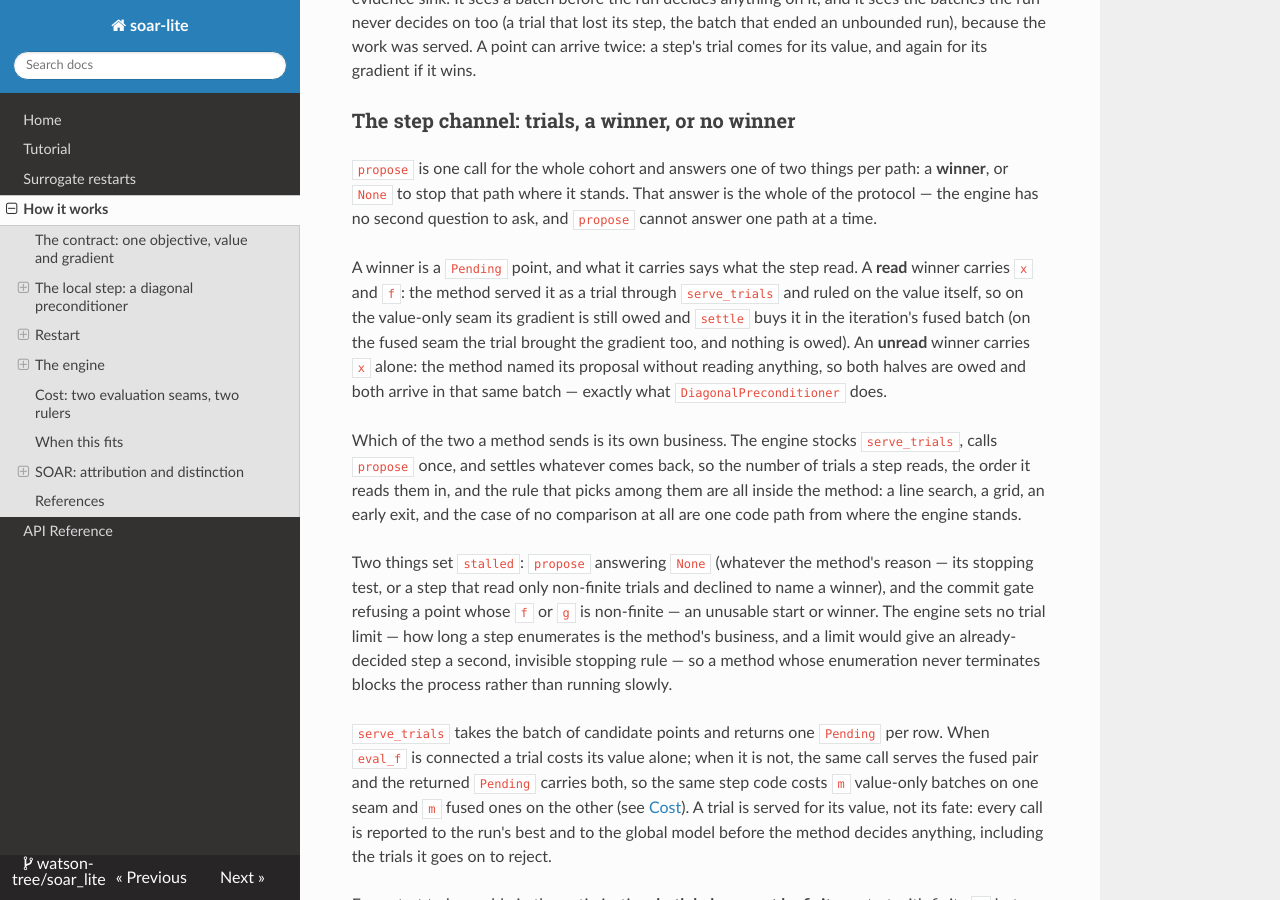
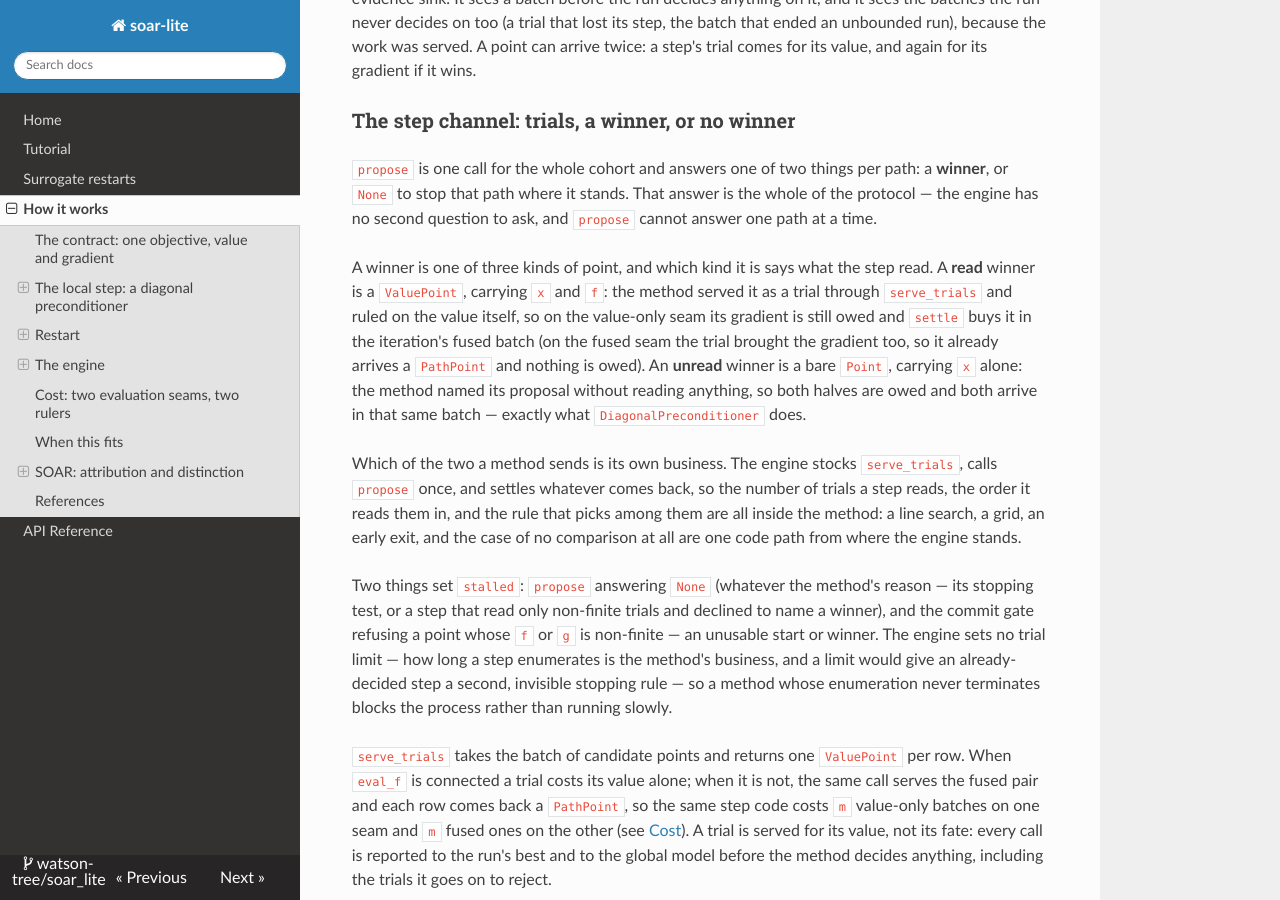
Before and after one commit to watson-tree/soar_lite, an MkDocs documentation site: the page built from docs/explanation/how-it-works.md, in a window 1280 px wide and 900 px high, scrolled down 9787 px. Built offline with MkDocs 1.6.1, drawn with Linux system fonts in a browser that asks for light colours; nearby versions of some CDN libraries.

Commit message:
engine: three kinds of point, and no Pending
A point's halves were optional fields: `Pending` carried `f` and `g` as
`None`-or-value, with two accessors that raised if a caller asked for a half
that had not been read. That made "how much of this point do I know" a runtime
question answerable only by trying, and it left the shape of every seam open to
a point that owed halves the seam never reads.

Each amount read is now a class instead: `Point` is coordinates, `ValuePoint`
adds the value, `PathPoint` the gradient, and each is the next one's base, so
`PathPoint <: ValuePoint <: Point` and a half still owed cannot be asked for at
all. What tightens is the base not declaring the field - not a subclass
narrowing it, which Python and LSP both forbid. `settle` reads the type to
decide what to buy and passes a `PathPoint` through as it stands.

There is no gradient-only point because there is no seam that would serve one:
a caller hands in a single objective, so a gradient is only ever bought as the
pair, and the value that rides free with it is kept rather than thrown away.
That is the design, not a gap - a gradient-only seam would pay for g and then
discard an f it had already paid for.

Nothing moves at runtime: the same four workloads digest bit-for-bit, and the
250 tests pass unchanged in what they assert.

```diff
--- a/docs/explanation/how-it-works.md
+++ b/docs/explanation/how-it-works.md
@@ -485,14 +485,15 @@ path: a **winner**, or `None` to stop that path where it stands. That answer is
 the whole of the protocol — the engine has no second question to ask, and
 `propose` cannot answer one path at a time.
 
-A winner is a `Pending` point, and what it carries says what the step read. A
-**read** winner carries `x` and `f`: the method served it as a trial through
-`serve_trials` and ruled on the value itself, so on the value-only seam its
-gradient is still owed and `settle` buys it in the iteration's fused batch (on
-the fused seam the trial brought the gradient too, and nothing is owed). An
-**unread** winner carries `x` alone: the method named its proposal without
-reading anything, so both halves are owed and both arrive in that same batch —
-exactly what `DiagonalPreconditioner` does.
+A winner is one of three kinds of point, and which kind it is says what the step
+read. A **read** winner is a `ValuePoint`, carrying `x` and `f`: the method served
+it as a trial through `serve_trials` and ruled on the value itself, so on the
+value-only seam its gradient is still owed and `settle` buys it in the
+iteration's fused batch (on the fused seam the trial brought the gradient too, so
+it already arrives a `PathPoint` and nothing is owed). An **unread** winner is a
+bare `Point`, carrying `x` alone: the method named its proposal without reading
+anything, so both halves are owed and both arrive in that same batch — exactly
+what `DiagonalPreconditioner` does.
 
 Which of the two a method sends is its own business. The engine stocks
 `serve_trials`, calls `propose` once, and settles whatever comes back, so the
@@ -510,11 +511,11 @@ give an already-decided step a second, invisible stopping rule — so a method
 whose enumeration never terminates blocks the process rather than running
 slowly.
 
-`serve_trials` takes the batch of candidate points and returns one `Pending` per
-row. When `eval_f` is connected a trial costs its value alone; when it is not,
-the same call serves the fused pair and the returned `Pending` carries both, so
-the same step code costs `m` value-only batches on one seam and `m` fused ones on
-the other (see [Cost](#cost-two-evaluation-seams-two-rulers)). A trial is served
+`serve_trials` takes the batch of candidate points and returns one `ValuePoint`
+per row. When `eval_f` is connected a trial costs its value alone; when it is
+not, the same call serves the fused pair and each row comes back a `PathPoint`,
+so the same step code costs `m` value-only batches on one seam and `m` fused ones
+on the other (see [Cost](#cost-two-evaluation-seams-two-rulers)). A trial is served
 for its value, not its fate: every call is reported to the run's best and to the
 global model before the method decides anything, including the trials it goes on
 to reject.
--- a/soar_lite/__init__.py
+++ b/soar_lite/__init__.py
@@ -27,8 +27,9 @@ from soar_lite.engine import (
     NPathResult,
     NPathStatus,
     PathPoint,
-    Pending,
+    Point,
     ServeTrials,
+    ValuePoint,
     Work,
     n_path_schedule,
     pointwise,
@@ -61,12 +62,13 @@ __all__ = [
     "NPathResult",
     "NPathStatus",
     "PathPoint",
-    "Pending",
+    "Point",
     "Projection",
     "ProjectionFactory",
     "SampleGlobalModel",
     "ServeTrials",
     "SphereProjection",
+    "ValuePoint",
     "Work",
     "n_path_schedule",
     "pointwise",
```
Also changed, not shown: CONTEXT.md (+1 -1 lines), docs/reference/api.md (+5 -3 lines), docs/tutorial/getting-started.md (+2 -2 lines), 9 other files.
